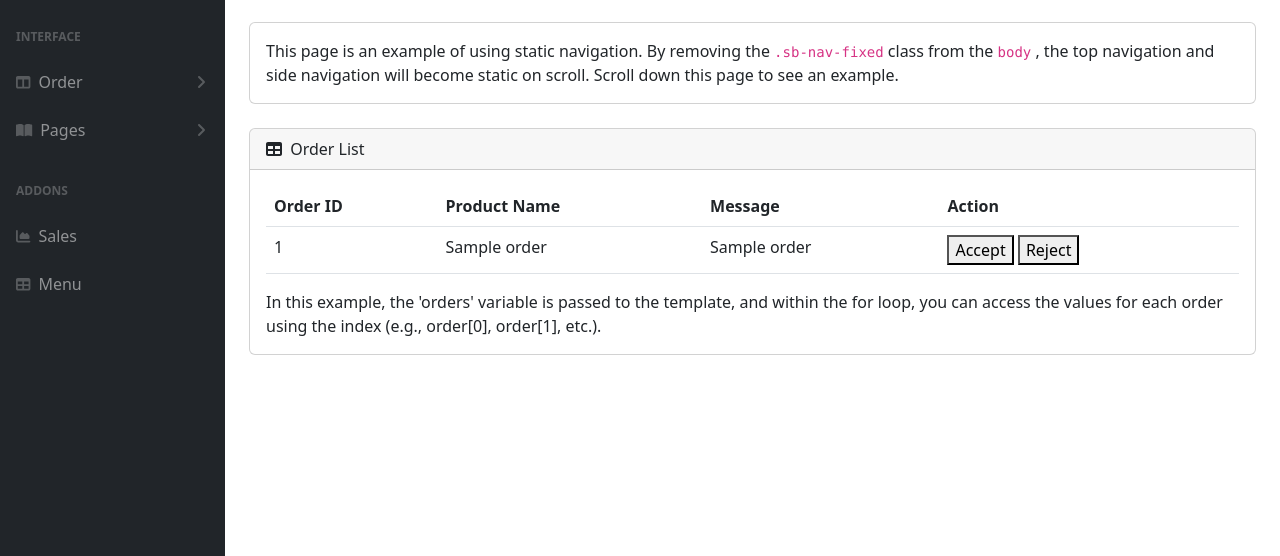
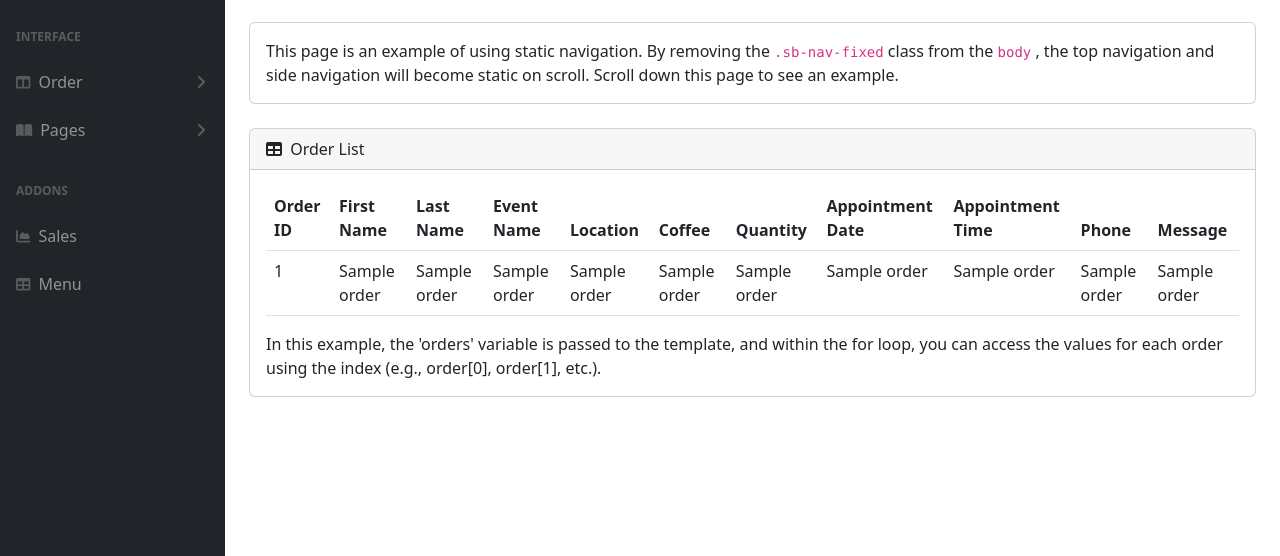
Before and after one commit to TahfizHanapi/AdminNescafeUUM, a Flask app: template Admin NescafeHubUUM/templates/eventOrder.html in a window 1280 px wide. Shown: the part 162-718 px from the top of the page. Run offline with Flask 3, Linux system fonts and the light colour scheme; the template is opened without the code that fills it: most values are stand-ins (such as "Sample title", 1, 10 or a date in 2020); some libraries are stand-ins or nearby versions.

Commit message:
displayed database in event order

```diff
--- a/Admin NescafeHubUUM/app.py
+++ b/Admin NescafeHubUUM/app.py
@@ -30,12 +30,17 @@ def eventorder():
     cursor = connection.cursor()
 
     # Fetch the data from the database
-    cursor.execute("SELECT order_id, product_name, message FROM orders")
+    cursor.execute(
+        "SELECT id, first_name, last_name, event_name, location, coffee, quantity, appointment_date, appointment_time, phone, message FROM nescafe")
     orders = cursor.fetchall()
+
+    # Print the value of orders for debugging
+    print(orders)
 
     # Close the database connection
     cursor.close()
     connection.close()
+    return render_template('eventOrder.html', orders=orders)
 
 
 @app.route('/forgotpassword')
--- a/Admin NescafeHubUUM/templates/eventOrder.html
+++ b/Admin NescafeHubUUM/templates/eventOrder.html
@@ -124,9 +124,16 @@
     <thead>
         <tr>
             <th>Order ID</th>
-            <th>Product Name</th>
+            <th>First Name</th>
+            <th>Last Name</th>
+            <th>Event Name</th>
+            <th>Location</th>
+            <th>Coffee</th>
+            <th>Quantity</th>
+            <th>Appointment Date</th>
+            <th>Appointment Time</th>
+            <th>Phone</th>
             <th>Message</th>
-            <th>Action</th>
         </tr>
     </thead>
     <tbody>
@@ -135,15 +142,20 @@
             <td>{{ order[0] }}</td>
             <td>{{ order[1] }}</td>
             <td>{{ order[2] }}</td>
-            <td>
-                <!-- Functional buttons for accepting or rejecting the order -->
-                <button onclick="acceptOrder({ order[0] })">Accept</button>
-                <button onclick="rejectOrder({ order[0] })">Reject</button>
-            </td>
+            <td>{{ order[3] }}</td>
+            <td>{{ order[4] }}</td>
+            <td>{{ order[5] }}</td>
+            <td>{{ order[6] }}</td>
+            <td>{{ order[7] }}</td>
+            <td>{{ order[8] }}</td>
+            <td>{{ order[9] }}</td>
+            <td>{{ order[10] }}</td>
         </tr>
         {% endfor %}
     </tbody>
 </table>
+
+
 In this example, the 'orders' variable is passed to the template, and within the for loop, you can access the values for each order using the index (e.g., order[0], order[1], etc.).
 
 
```
